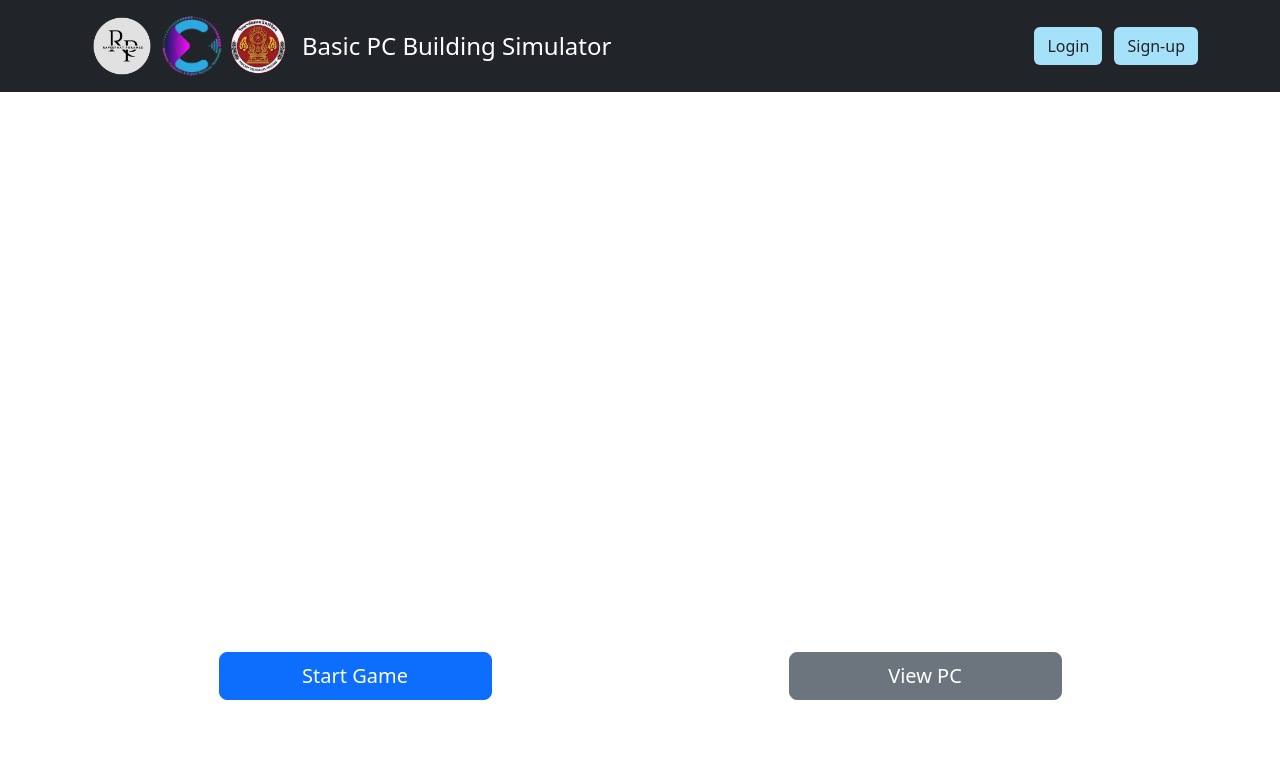
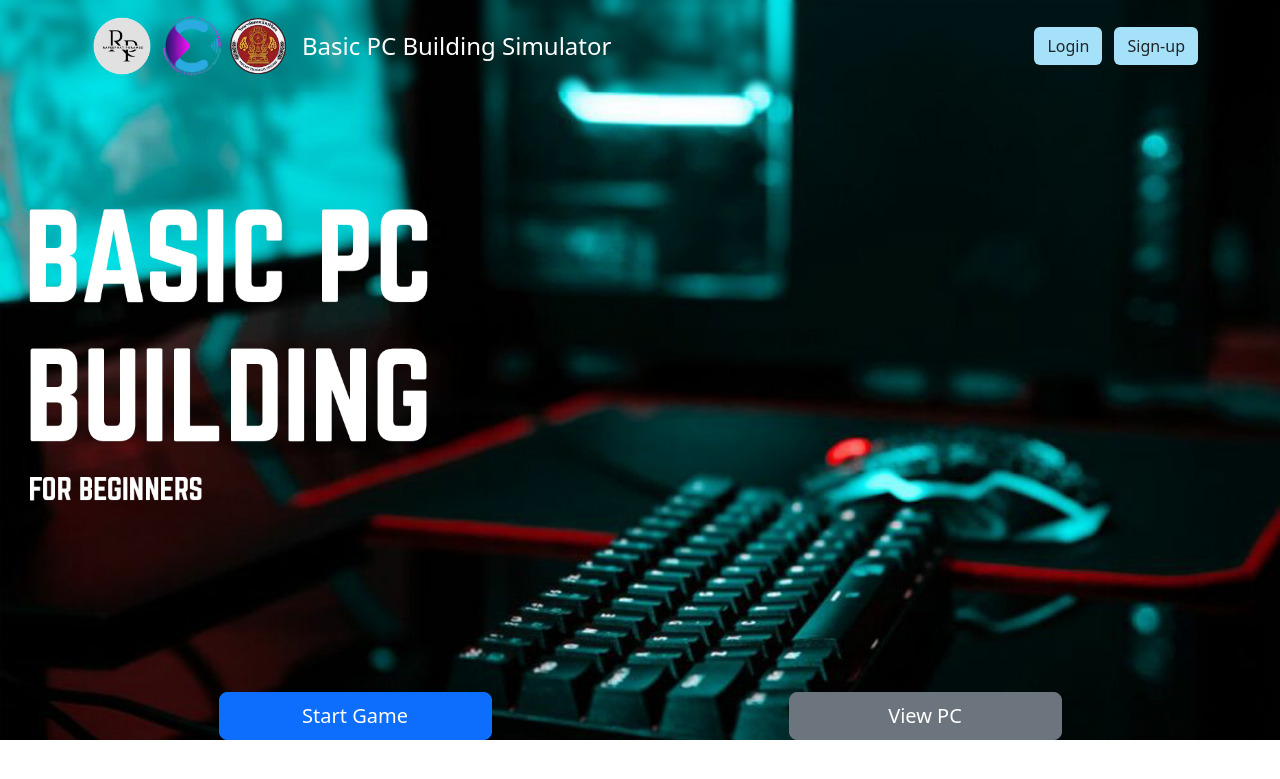
Before and after one commit to MashiroX00/PC-Building, a PHP site: page / in a window 1280 px wide. Shown: the top 779 px of the page. Run offline with PHP 8.4, Linux system fonts and the light colour scheme.

Commit message:
background added

```diff
--- a/Navheader.php
+++ b/Navheader.php
@@ -1,4 +1,4 @@
-<header class="p-3 text-bg-dark">
+<header class="p-3">
     <div class="container">
       <div class="d-flex flex-wrap align-items-center justify-content-center justify-content-lg-start">
         <a href="/" class="d-flex align-items-center mb-2 mb-lg-0 text-white text-decoration-none">
--- a/style.css
+++ b/style.css
@@ -1,4 +1,15 @@
 .menu {
-    margin-top: 70vh;
+    margin-top: 75vh;
 
 }
+body {
+    background-image: url(./src/assets/พื้นหลัง2.png);
+    background-repeat: no-repeat;
+    background-size: cover;
+
+}
+
+header {
+
+    backdrop-filter: blur(3px);
+}
```
Also changed, not shown: src/assets/พื้นหลัง2.png (added).
